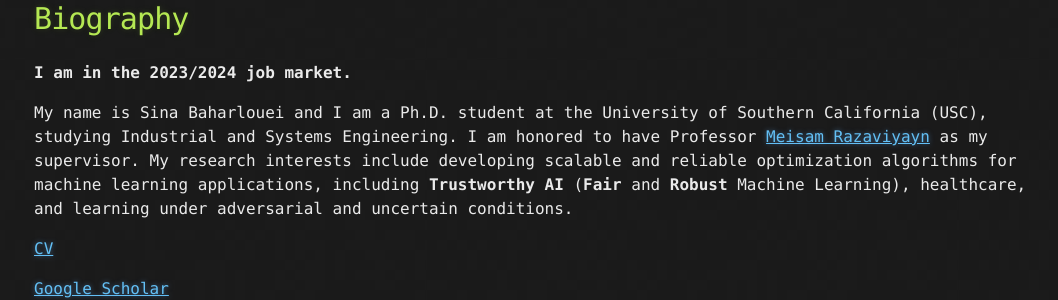
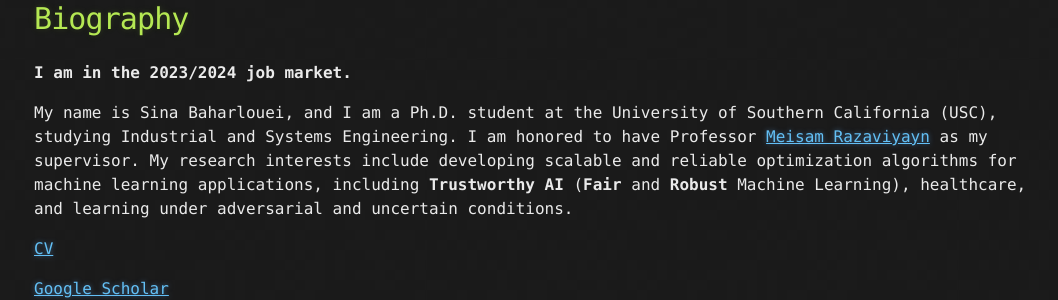
Before and after one commit to sinaBaharlouei/SinaBhr.github.io, a Jekyll site: the page built from index.md, in a window 1280 px wide. Shown: the part 473-773 px from the top of the page, without its empty margins (106-1164 px from the left). Built offline with Jekyll 4.4.1, drawn with Linux system fonts in a browser that asks for light colours; our own code applies the rules of GitHub Pages for plain Markdown files; the repository's description, which GitHub fills in, is left out.

```diff
--- a/index.md
+++ b/index.md
@@ -4,7 +4,7 @@
 # Biography
 **I am in the 2023/2024 job market.**
 
-My name is Sina Baharlouei and I am a Ph.D. student at the University of Southern California (USC), studying Industrial and Systems Engineering. I am honored to have Professor [Meisam Razaviyayn](https://sites.usc.edu/razaviyayn/) as my supervisor. My research interests include developing scalable and reliable optimization algorithms for machine learning applications, including **Trustworthy AI** (**Fair** and **Robust** Machine Learning), healthcare, and learning under adversarial and uncertain conditions.
+My name is Sina Baharlouei, and I am a Ph.D. student at the University of Southern California (USC), studying Industrial and Systems Engineering. I am honored to have Professor [Meisam Razaviyayn](https://sites.usc.edu/razaviyayn/) as my supervisor. My research interests include developing scalable and reliable optimization algorithms for machine learning applications, including **Trustworthy AI** (**Fair** and **Robust** Machine Learning), healthcare, and learning under adversarial and uncertain conditions.
 
 [CV](https://github.com/sinaBaharlouei/website/raw/master/CV.pdf)
 
```
